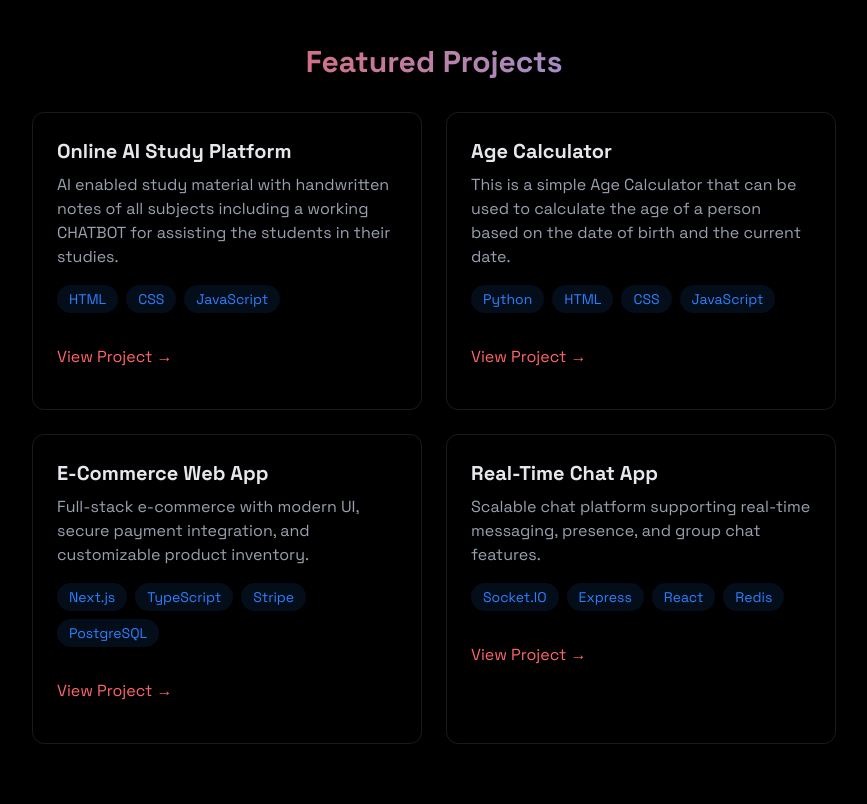
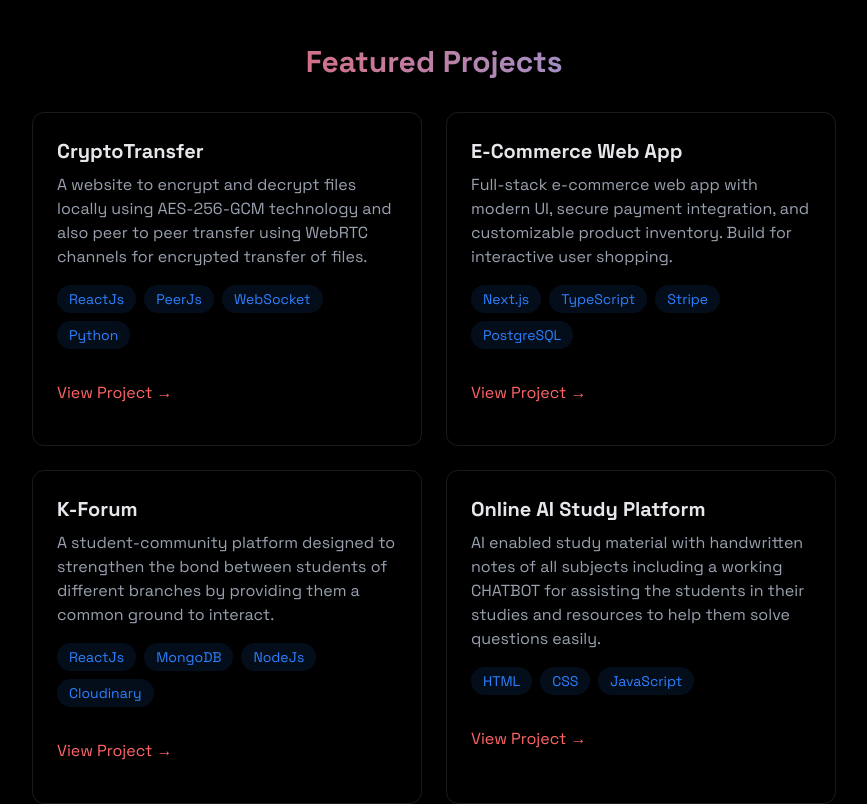
Before and after one commit to rajatava06/MyPortfolio, a React (Vite) app: page / in a window 1280 px wide. Shown: the part 1620-2424 px from the top of the page, without its empty margins (206-1073 px from the left). Built offline with nearby package versions, Linux system fonts and the light colour scheme.

Commit message:
project updates

```diff
--- a/src/components/sections/Projects.jsx
+++ b/src/components/sections/Projects.jsx
@@ -13,33 +13,6 @@ export const Projects = () => {
             Featured Projects
           </h2>
           <div className="grid grid-cols-1 md:grid-cols-2 gap-6">
-            <div className="p-6 rounded-xl border border-white/10 hover:-translate-y-1 hover:border-blue-500/30 hover:shadow-[0_2px_8px_rgba(59,130,246,0.2)] transition">
-              <h3 className="text-xl font-bold mb-2"> Online AI Study Platform</h3>
-              <p className="text-gray-400 mb-4">
-                AI enabled study material with handwritten notes of all subjects including a working CHATBOT for assisting the students in their studies.
-              </p>
-              <div className="flex flex-wrap gap-2 mb-4">
-                {[ "HTML", "CSS", "JavaScript"].map((tech, key) => (
-                  <span
-                    key={key}
-                    className="bg-blue-500/10 text-blue-500 py-1 px-3 rounded-full text-sm hover:bg-blue-500/20
-                                    hover:shadow-[0_2px_8px_rgba(59,130,246,0.1)] transition-all
-                    "
-                  >
-                    {tech}
-                  </span>
-                ))}
-              </div>
-
-              <div className="flex justify-between items-center">
-                <a
-                  href="https://novamind-lovat.vercel.app/"
-                  className="text-red-400 hover:text-blue-300 transition-colors my-4"
-                >
-                  View Project →
-                </a>
-              </div>
-            </div>
             <div
               className="
               glass p-6 rounded-xl border border-white/10
@@ -48,12 +21,12 @@ export const Projects = () => {
               transition-all
             "
             >
-              <h3 className="text-xl font-bold mb-2">Age Calculator</h3>
+              <h3 className="text-xl font-bold mb-2">CryptoTransfer</h3>
               <p className="text-gray-400 mb-4">
-                This is a simple Age Calculator that can be used to calculate the age of a person based on the date of birth and the current date.
+                A website to encrypt and decrypt files locally using AES-256-GCM technology and also peer to peer transfer using WebRTC channels for encrypted transfer of files.
               </p>
               <div className="flex flex-wrap gap-2 mb-4">
-                {["Python", "HTML", "CSS", "JavaScript"].map((tech, key) => (
+                {["ReactJs", "PeerJs", "WebSocket", "Python"].map((tech, key) => (
                   <span
                     key={key}
                     className="
@@ -70,7 +43,9 @@ export const Projects = () => {
               </div>
               <div className="flex justify-between items-center">
                 <a
-                  href="https://github.com/rajatava06/AgeCalculator-KIITPD2S"
+                  href="https://cryptotransfer-indol.vercel.app/"
+                  target="_blank"
+                  rel="noopener noreferrer"
                   className="text-red-400 hover:text-blue-300 transition-colors my-4"
                 >
                   View Project →
@@ -88,8 +63,8 @@ export const Projects = () => {
             >
               <h3 className="text-xl font-bold mb-2">E-Commerce Web App</h3>
               <p className="text-gray-400 mb-4">
-                Full-stack e-commerce with modern UI, secure payment
-                integration, and customizable product inventory.
+                Full-stack e-commerce web app with modern UI, secure payment
+                integration, and customizable product inventory. Build for interactive user shopping.
               </p>
               <div className="flex flex-wrap gap-2 mb-4">
                 {["Next.js", "TypeScript", "Stripe", "PostgreSQL"].map(
@@ -111,7 +86,9 @@ export const Projects = () => {
               </div>
               <div className="flex justify-between items-center">
                 <a
-                  href="#"
+                  href="https://github.com/rajatava06/ecommerce-nextjs-fullstack-app"
+                  target="_blank"
+                  rel="noopener noreferrer"
                   className="text-red-400 hover:text-blue-300 transition-colors my-4"
                 >
                   View Project →
@@ -127,13 +104,12 @@ export const Projects = () => {
               transition-all
             "
             >
-              <h3 className="text-xl font-bold mb-2">Real-Time Chat App</h3>
+              <h3 className="text-xl font-bold mb-2">K-Forum</h3>
               <p className="text-gray-400 mb-4">
-                Scalable chat platform supporting real-time messaging, presence,
-                and group chat features.
+                A student-community platform designed to strengthen the bond between students of different branches by providing them a common ground to interact.
               </p>
               <div className="flex flex-wrap gap-2 mb-4">
-                {["Socket.IO", "Express", "React", "Redis"].map((tech, key) => (
+                {["ReactJs", "MongoDB", "NodeJs", "Cloudinary"].map((tech, key) => (
                   <span
                     key={key}
                     className="
@@ -150,7 +126,39 @@ export const Projects = () => {
               </div>
               <div className="flex justify-between items-center ">
                 <a
-                  href="#"
+                  href="https://k-forum-tau.vercel.app/"
+                  target="_blank"
+                  rel="noopener noreferrer"
+                  className="text-red-400 hover:text-blue-300 transition-colors my-4"
+                >
+                  View Project →
+                </a>
+              </div>
+            </div>
+
+            <div className="p-6 rounded-xl border border-white/10 hover:-translate-y-1 hover:border-blue-500/30 hover:shadow-[0_2px_8px_rgba(59,130,246,0.2)] transition">
+              <h3 className="text-xl font-bold mb-2"> Online AI Study Platform</h3>
+              <p className="text-gray-400 mb-4">
+                AI enabled study material with handwritten notes of all subjects including a working CHATBOT for assisting the students in their studies and resources to help them solve questions easily.
+              </p>
+              <div className="flex flex-wrap gap-2 mb-4">
+                {["HTML", "CSS", "JavaScript"].map((tech, key) => (
+                  <span
+                    key={key}
+                    className="bg-blue-500/10 text-blue-500 py-1 px-3 rounded-full text-sm hover:bg-blue-500/20
+                                    hover:shadow-[0_2px_8px_rgba(59,130,246,0.1)] transition-all
+                    "
+                  >
+                    {tech}
+                  </span>
+                ))}
+              </div>
+
+              <div className="flex justify-between items-center">
+                <a
+                  href="https://novamind-lovat.vercel.app/"
+                  target="_blank"
+                  rel="noopener noreferrer"
                   className="text-red-400 hover:text-blue-300 transition-colors my-4"
                 >
                   View Project →
```
